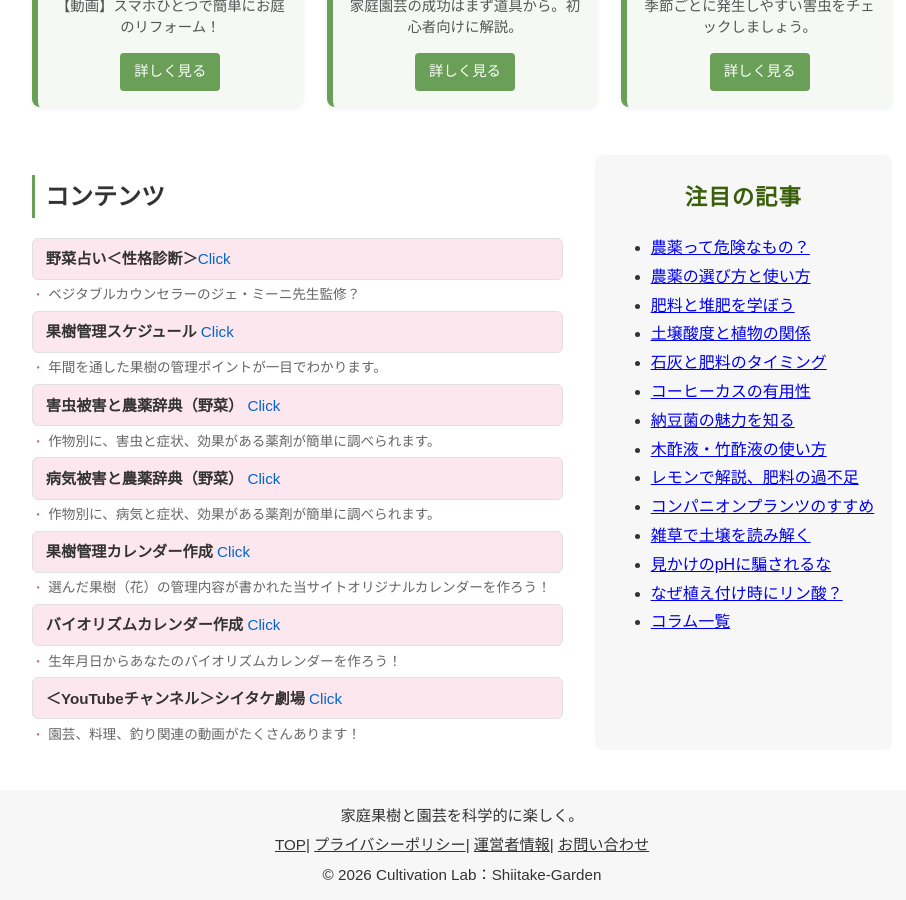
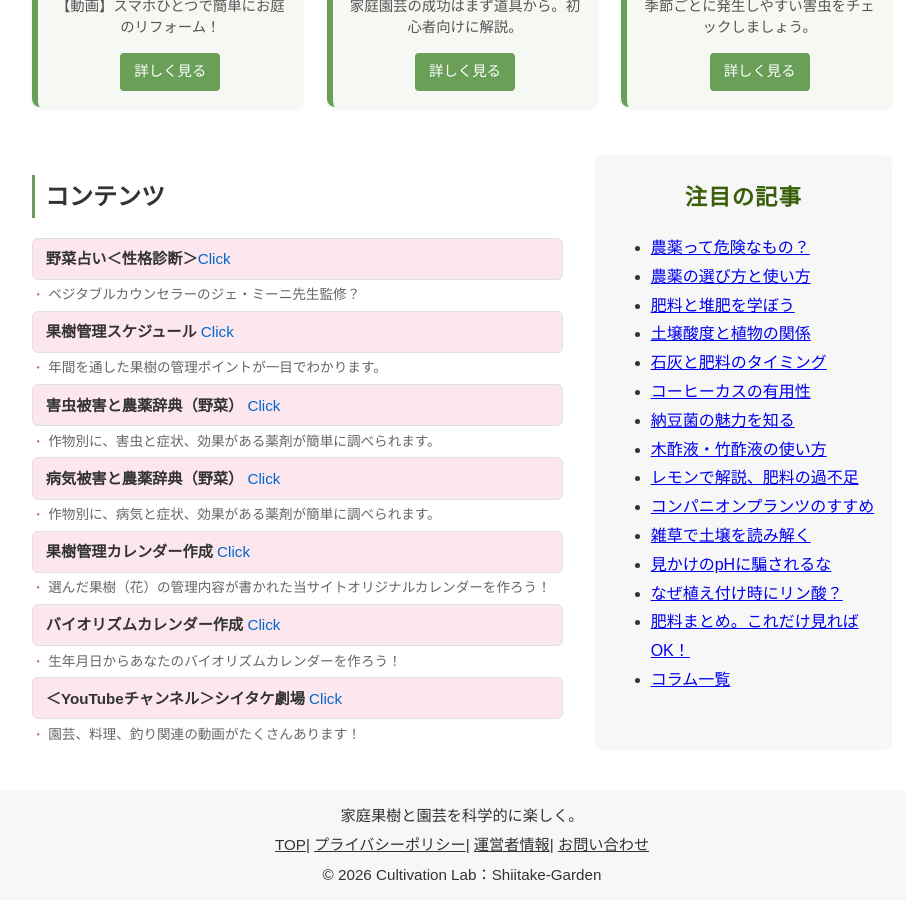
Before and after one commit to shiitake-garden/shiitake-garden.github.io, a Jekyll site: the page built from index.html, in a window 1280 px wide and 900 px high, scrolled down 1191 px. Shown: the whole window, without its empty margins (178-1084 px from the left). Built offline with Jekyll 4.4.1, drawn with Linux system fonts in a browser that asks for light colours.

Commit message:
Update index.html

```diff
--- a/index.html
+++ b/index.html
@@ -121,6 +121,7 @@
       <li><a href="/column/column_zassou_tuti.html">雑草で土壌を読み解く</a></li>
       <li><a href="/column/column_ph_henka.html">見かけのpHに騙されるな</a></li>
       <li><a href="/column/column_rin.html">なぜ植え付け時にリン酸？</a></li>
+      <li><a href="/column/column_npk.html">肥料まとめ。これだけ見ればOK！</a></li>
       <li><a href="/column/index.html">コラム一覧</a></li>
     </ul>
   </aside>
```
